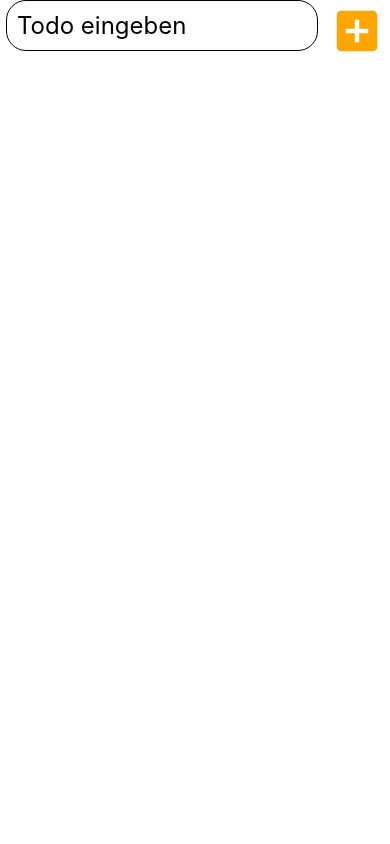
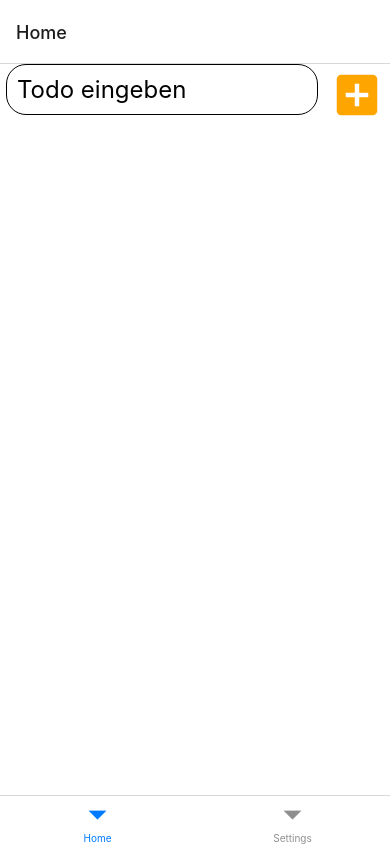
Before and after one commit to behrends/TodosRN, a React Native app: screen / in a window 390 px wide. Built offline with nearby package versions, Linux system fonts and the light colour scheme.

Commit message:
Zwei Tabs zur Navigation

```diff
--- a/App.js
+++ b/App.js
@@ -1,11 +1,28 @@
 import { useEffect, useState } from 'react';
 import { StatusBar } from 'expo-status-bar';
 import Constants from 'expo-constants';
-import { StyleSheet, View } from 'react-native';
+import { StyleSheet, Text, View } from 'react-native';
 import { NavigationContainer } from '@react-navigation/native';
+import { createBottomTabNavigator } from '@react-navigation/bottom-tabs';
 import Todos from './components/Todos';
 import NewTodo from './components/NewTodo';
 import Storage from './lib/storage';
+
+function SettingsScreen() {
+  return (
+    <View
+      style={{
+        flex: 1,
+        justifyContent: 'center',
+        alignItems: 'center',
+      }}
+    >
+      <Text>Settings!</Text>
+    </View>
+  );
+}
+
+const Tab = createBottomTabNavigator();
 
 export default function App() {
   const [todos, setTodos] = useState([]);
@@ -28,13 +45,22 @@ export default function App() {
     setTodos(myTodos);
   }
 
-  return (
-    <NavigationContainer>
+  function HomeScreen() {
+    return (
       <View style={styles.container}>
         <NewTodo onAddTodo={addTodo} />
         <Todos todos={todos} />
         <StatusBar style="auto" />
       </View>
+    );
+  }
+
+  return (
+    <NavigationContainer>
+      <Tab.Navigator>
+        <Tab.Screen name="Home" component={HomeScreen} />
+        <Tab.Screen name="Settings" component={SettingsScreen} />
+      </Tab.Navigator>
     </NavigationContainer>
   );
 }
```
